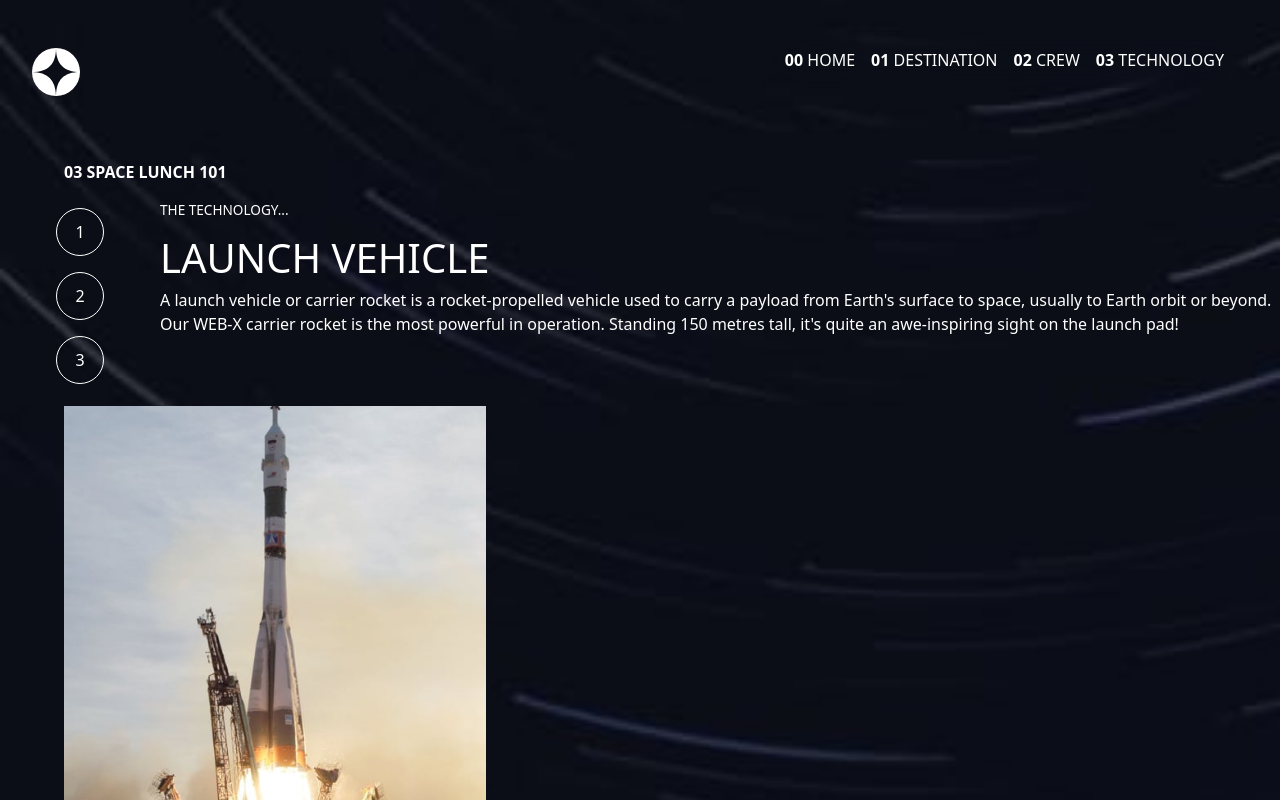
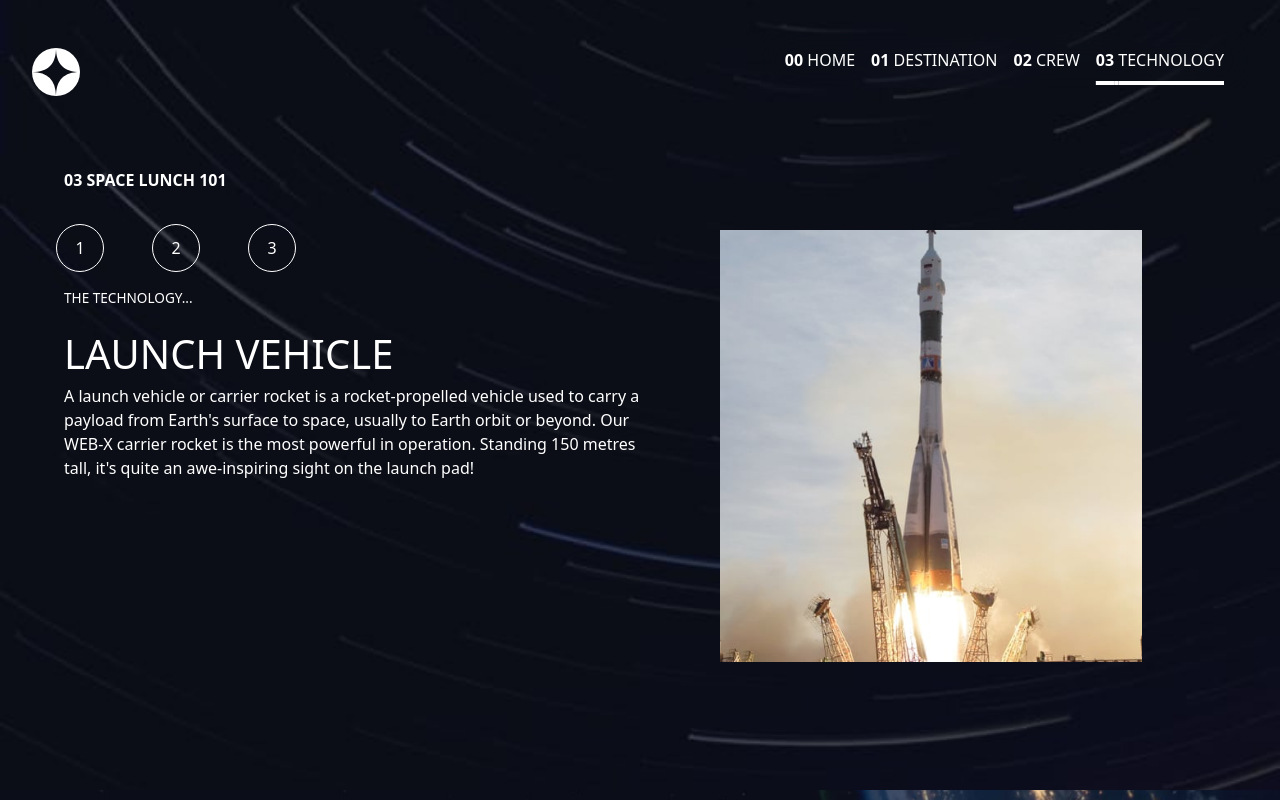
Before and after one commit to noklash/space-tourism-vite-9, a React (Vite) app in the folder my-project/: page /Technology in a window 1280 px wide. Built offline with nearby package versions, Linux system fonts and the light colour scheme.

Commit message:
added the nav active page effect

```diff
--- a/my-project/src/App.css
+++ b/my-project/src/App.css
@@ -1,9 +1,21 @@
 
 
 #root{
-    height:100vh;
+    height:115vh;
+    /* max-height: fit-content; */
     width: 100vw;
     overflow-x: hidden;
     overflow-y: hidden;
     /* this is to prevent scrolling to empty white space */
 }
+
+@media(min-width: 765px){
+    #root{
+        /* height:100vh; */
+        height: 100vh;
+        width: 100vw;
+        overflow-x: hidden;
+        overflow-y: hidden;
+        /* this is to prevent scrolling to empty white space */
+    }
+}
--- a/my-project/src/Crew.jsx
+++ b/my-project/src/Crew.jsx
@@ -46,7 +46,7 @@ export default function Crew(){
             </div> */}
 
                 <div className="details-section">
-                <h5 className="pb-8 mt-8 text-left mx-6"> 02 MEET OUR CREW</h5>
+                <h5 className="pb-8 mt-12 text-left mx-6"> 02 MEET OUR CREW</h5>
                     <div className="member-details mx-6">
                         <h4 className="role"> {Data.crew[each].role} </h4>
                         <h2 className="name"> {Data.crew[each].name} </h2>
--- a/my-project/src/Destination.css
+++ b/my-project/src/Destination.css
@@ -14,7 +14,7 @@
 } */
 
 .sub-heading{
-    margin-top: 3rem;
+    margin-top: 2.2rem;
     font-size: 1.1rem;
 }
 
--- a/my-project/src/Navbar.css
+++ b/my-project/src/Navbar.css
@@ -22,8 +22,8 @@
     background-color: aliceblue;
     position: absolute;
     left: 0;
-    bottom: -19px;
-    /* bottom: 8px; */
+    bottom: -15px;
+
     transition: 0.3s;
 }
 
@@ -32,6 +32,22 @@
 
 }
 
+
+/* new to test */
+/* .navEffect{
+    position: relative;
+
+
+} */
+
+.navEffect{
+   text-decoration-line: underline;
+   text-decoration-thickness: 4px;
+   text-underline-offset: 15px;
+}
+
+
+/* test stop */
 .overlay{
     height: 100%;
     /* display: block; */
--- a/my-project/src/Navbar.jsx
+++ b/my-project/src/Navbar.jsx
@@ -1,6 +1,6 @@
 import React from "react";
 // import { useNavigate } from 'react-router-dom'
-import { Link } from "react-router-dom"
+import { NavLink } from "react-router-dom"
 import Logo from "./assets/shared/logo.svg";
 import Hamburger from "./assets/shared/icon-hamburger.svg";
 import Close  from "./assets/shared/icon-close.svg";
@@ -26,8 +26,13 @@ export default function Navbar(props){
 
    const screenLink = whichScreenLink.map((each) =>{
     //  return <a href={each.location} key={each.key}><li className="mx-2" >{each.number} {each.title}</li></a>
-    return <li className="mx-2" ><a href={each.location} key={each.key}>{each.number} {each.title}</a> </li>
+    return <li className="mx-2" key={each.key}><NavLink to={each.location}  className={({isActive}) =>{
+        // console.log(each.location + ' ' + isActive)
+        return (isActive ? 'navEffect' : ' ')
+    }}>{each.number} {each.title}</NavLink> </li>
     })
+
+    // navlink is new it was anchor tag before AND HREF IS NOW TO
     // onClick={() => navigate(link.location)}
    function openMobileNav(){
     document.getElementById("mobileNav").style.width = "100%"
@@ -39,7 +44,7 @@ export default function Navbar(props){
 //    function openDestina(){
 //     Destination
 //    }
-    console.log(screen)
+    // console.log(screen)
     return(
         <div className="navbar flex pt-4 pb-6">
             <div className="mr-auto my-8 ml-8"><img src={Logo}/></div>
--- a/my-project/src/Technology.css
+++ b/my-project/src/Technology.css
@@ -17,9 +17,21 @@
     font-size: 2.5rem;
     font-weight: 500;
 }
+.details-box{
+    margin-left: 4rem;
+    margin-right: 2rem;
+}
 
-
-@media(min-width:475){
+.circla{
+    cursor: pointer;
+    height: 3rem ;
+    width: 3rem;
+    border: 1px solid white;
+    border-radius: 50%;
+    margin-top: 1rem;
+    padding-top: .7rem;
+}
+@media(min-width:765px){
     .technology{
         width: 100%;
         height: 100%;
@@ -30,7 +42,13 @@
     }
     .tech-body{
         display: flex;
+        padding-bottom: 5rem;
     }
+
+    .image-box{
+        min-width: 40vw;
+    }
+
 }
 
 
@@ -47,13 +65,11 @@
     .tech-body{
         display: flex;
     }
+
+    /* .img-box{
+        max-width: 50%;
+    }
+    .other-details{
+        width: 50vw;
+    } */
 }
-
-.circla{
-    height: 3rem ;
-    width: 3rem;
-    border: 1px solid white;
-    border-radius: 50%;
-    margin-top: 1rem;
-    padding-top: .7rem;
-}
--- a/my-project/src/Technology.jsx
+++ b/my-project/src/Technology.jsx
@@ -34,21 +34,21 @@ export default function Technology(props){
         <div className="technology pb-12">
            <Navbar/>
            <div className="text-white">
-                <h4 className="mx-16 my-2 font-bold"> 03 SPACE LUNCH 101</h4>
+                <h4 className="mx-16 my-4 font-bold"> 03 SPACE LUNCH 101</h4>
                 <div className="tech-body">
-                    <div className="flex">
-                        <div className="circla-box mx-8">
+                    <div className="block other-details">
+                        <div className="circla-box mx-8 flex">
                             <div className="circla mx-6 text-center" onClick={selectOne}>1</div>
                             <div className="circla mx-6 text-center" onClick={selectTwo}>2</div>
                             <div className="circla mx-6 text-center" onClick={selectThree}>3</div>
                         </div>
-                        <div className="details-box">
-                            <p className="my-2 intro">THE TECHNOLOGY...</p>
+                        <div className="details-box ">
+                            <p className="my-4 intro">THE TECHNOLOGY...</p>
                             <h3 className="name">{Data.technology[each].name}</h3>
                             <p>{Data.technology[each].description}</p>
                         </div>
                     </div>
-                    <div className="image-box">
+                    <div className="image-box mx-12">
                         <img src={whichOne[each]}/>
                     </div>
 
```
